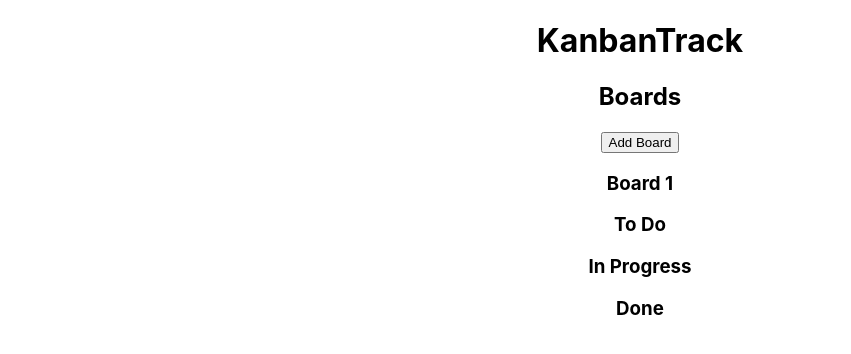
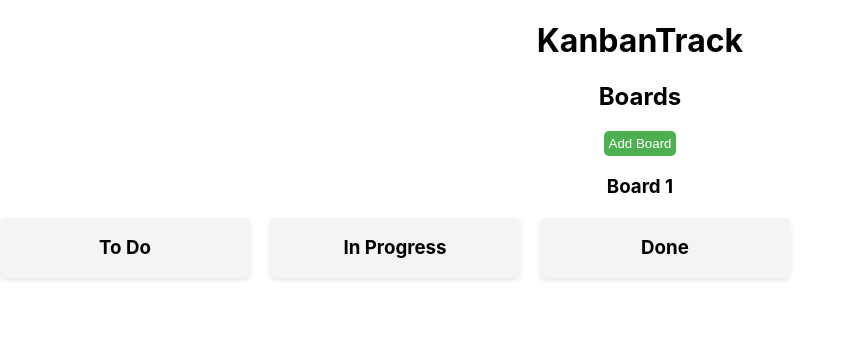
Before and after one commit to ayonkov1/kanbantrack, a React (Create React App) app: page / in a window 1280 px wide. Both pictures are taken after a click on the button "Add Board". Shown: the top 354 px of the page, without its empty margins (0-851 px from the left). Built offline with nearby package versions, Linux system fonts and the light colour scheme.

Commit message:
Add simple Styling

```diff
--- a/src/components/BoardList/BoardList.js
+++ b/src/components/BoardList/BoardList.js
@@ -2,6 +2,7 @@ import React from 'react'
 import { useDispatch, useSelector } from 'react-redux'
 import { addBoard } from '../../features/board/boardSlice'
 import Column from './Column'
+import '../../styles/Kanban.css'
 
 const BoardList = () => {
     const dispatch = useDispatch()
--- /dev/null
+++ b/src/styles/Kanban.css
@@ -0,0 +1,46 @@
+/* Kanban.css */
+
+/* Basic styling for the board */
+.board-layout {
+    display: flex;
+    gap: 20px;
+    margin-top: 20px;
+}
+
+.column {
+    background-color: #f4f4f4;
+    border-radius: 5px;
+    width: 250px;
+    box-shadow: 0 2px 5px rgba(0, 0, 0, 0.1);
+}
+
+.column h3 {
+    text-align: center;
+}
+
+/* Styling for the boards list */
+button {
+    background-color: #4caf50;
+    color: white;
+    border: none;
+    padding: 5px;
+    cursor: pointer;
+    border-radius: 5px;
+}
+
+button:hover {
+    background-color: #45a049;
+}
+
+h2 {
+    margin-top: 20px;
+}
+
+ul {
+    list-style-type: none;
+    padding: 0;
+}
+
+li {
+    margin: 5px 0;
+}
```
